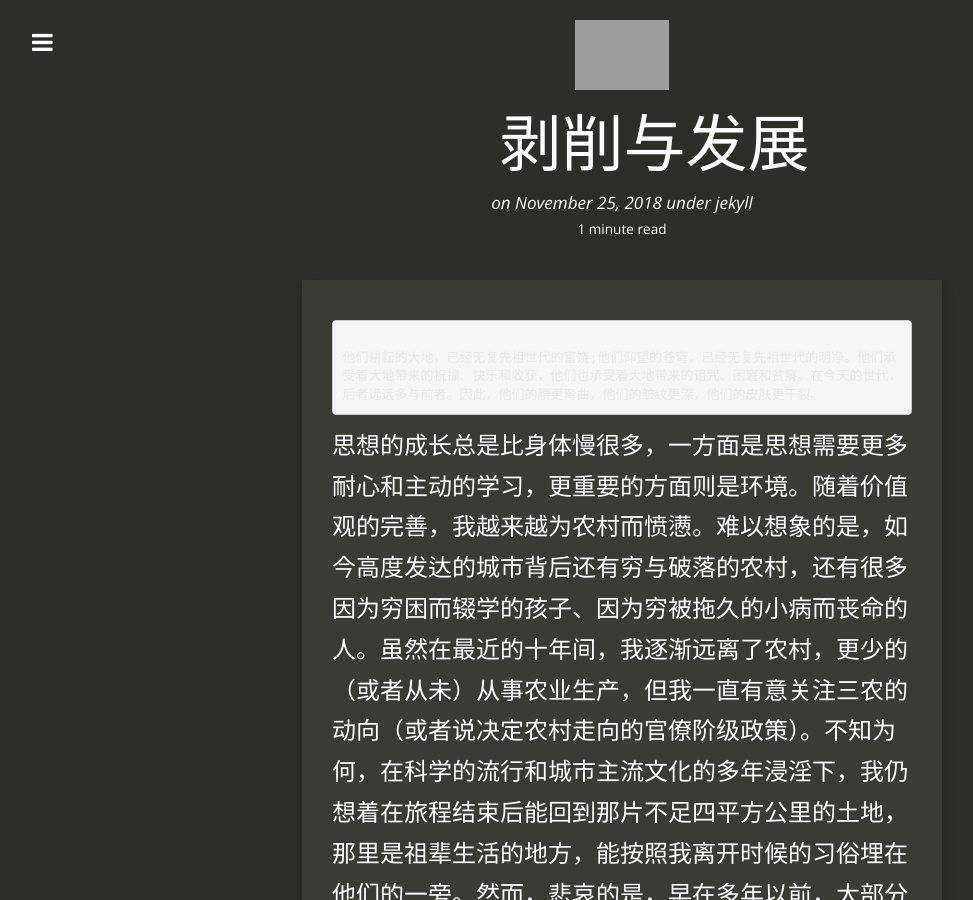
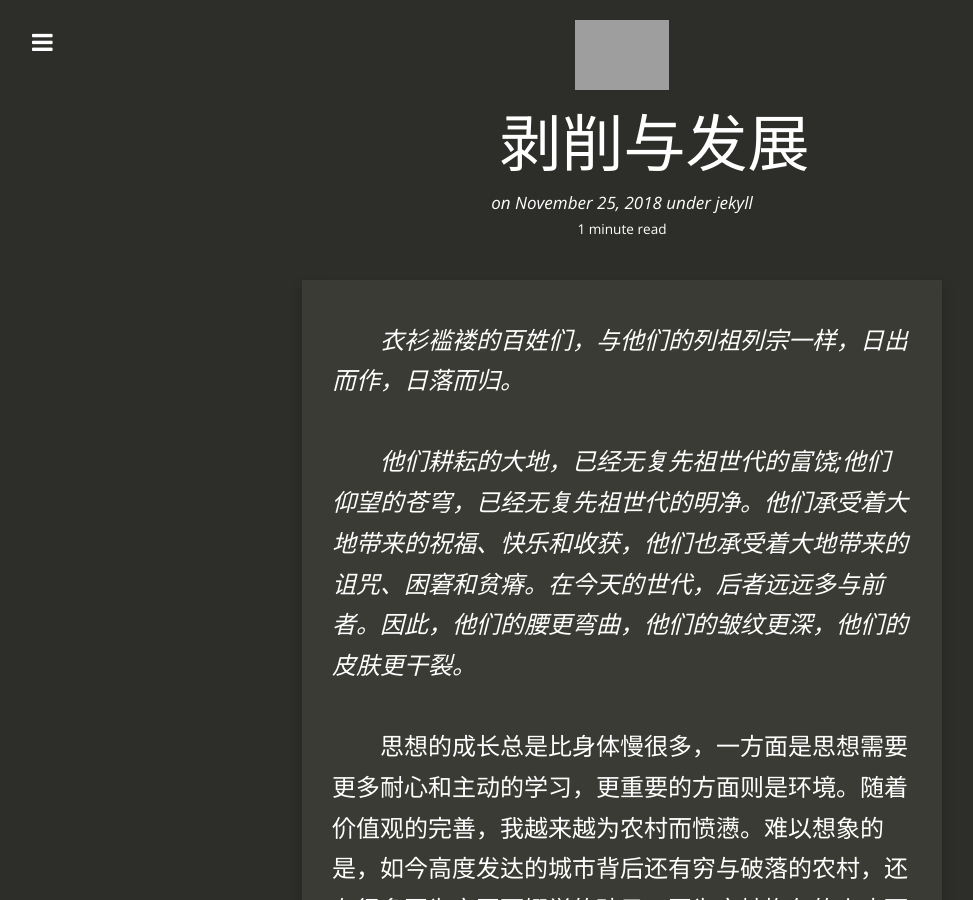
Before and after one commit to YanleiZ/yanleiz.github.com, a Jekyll site: the page built from _posts/2018-11-25-剥削与发展.md, in a window 1280 px wide and 900 px high. Shown: the whole window, without its empty margins (18-991 px from the left). Built offline with Jekyll 4.4.1, drawn with Linux system fonts in a browser that asks for light colours; nearby versions of some CDN libraries; Markdown is read by kramdown in place of the engine named in the settings; comment, search, counter and statistics services are not loaded; grey boxes are pictures that could not be loaded.

Commit message:
2
2018年11月25日22:16:53

````diff
--- a/_posts/2018-11-25-剥削与发展.md
+++ b/_posts/2018-11-25-剥削与发展.md
@@ -10,17 +10,17 @@ tags:
  - 纪录
 ---
 
-```衣衫褴褛的百姓们，与他们的列祖列宗一样，日出而作，日落而归。
+*　　衣衫褴褛的百姓们，与他们的列祖列宗一样，日出而作，日落而归。*
 
-他们耕耘的大地，已经无复先祖世代的富饶;他们仰望的苍穹，已经无复先祖世代的明净。他们承受着大地带来的祝福、快乐和收获，他们也承受着大地带来的诅咒、困窘和贫瘠。在今天的世代，后者远远多与前者。因此，他们的腰更弯曲，他们的皱纹更深，他们的皮肤更干裂。
-```
+*　　他们耕耘的大地，已经无复先祖世代的富饶;他们仰望的苍穹，已经无复先祖世代的明净。他们承受着大地带来的祝福、快乐和收获，他们也承受着大地带来的诅咒、困窘和贫瘠。在今天的世代，后者远远多与前者。因此，他们的腰更弯曲，他们的皱纹更深，他们的皮肤更干裂。*
 
-思想的成长总是比身体慢很多，一方面是思想需要更多耐心和主动的学习，更重要的方面则是环境。随着价值观的完善，我越来越为农村而愤懑。难以想象的是，如今高度发达的城市背后还有穷与破落的农村，还有很多因为穷困而辍学的孩子、因为穷被拖久的小病而丧命的人。虽然在最近的十年间，我逐渐远离了农村，更少的（或者从未）从事农业生产，但我一直有意关注三农的动向（或者说决定农村走向的官僚阶级政策）。不知为何，在科学的流行和城市主流文化的多年浸淫下，我仍想着在旅程结束后能回到那片不足四平方公里的土地，那里是祖辈生活的地方，能按照我离开时候的习俗埋在他们的一旁。然而，悲哀的是，早在多年以前，大部分农村人或多或少感觉到了剥削，很多人对孩子的期望竟只是“走出去”。
 
-关于农村的记忆本该贯穿我的一生，遗憾的是我在九十年代的记忆是残缺不全的，又在18岁后离开那里外出求学。剩下的十多年里又因为中学时期的学习不常回家而错过了很多事情，幸运的是，生命不可达之处还可通过一些资料考证，足以让我体会到“大局”的残酷。
+　　思想的成长总是比身体慢很多，一方面是思想需要更多耐心和主动的学习，更重要的方面则是环境。随着价值观的完善，我越来越为农村而愤懑。难以想象的是，如今高度发达的城市背后还有穷与破落的农村，还有很多因为穷困而辍学的孩子、因为穷被拖久的小病而丧命的人。虽然在最近的十年间，我逐渐远离了农村，更少的（或者从未）从事农业生产，但我一直有意关注三农的动向（或者说决定农村走向的官僚阶级政策）。不知为何，在科学的流行和城市主流文化的多年浸淫下，我仍想着在旅程结束后能回到那片不足四平方公里的土地，那里是祖辈生活的地方，能按照我离开时候的习俗埋在他们的一旁。然而，悲哀的是，早在多年以前，大部分农村人或多或少感觉到了剥削，很多人对孩子的期望竟只是“走出去”。
 
-这是对农民剥削严重的时代。发展的需要、资源的不平衡，让农民长期生活在最底层。因为教育程度普遍不高，即使是身处不公和苦难他们也默默承受无法出政治声音。过去的十年，我曾经亲眼所见执政机器对底层农民的践踏，也亲眼经历最为猖狂的公款、公车私用，以及地方公务人员丑恶的嘴脸。被榨取完剩余价值的农民几乎没有任何资本累积，所以提留款、黄河水、公粮等等费用的收取便也可以缴粮，农民将一年收获的粮食近一半打包充公。直到05年，占农民缴费大多数的农业税得以取消。
+　　关于农村的记忆本该贯穿我的一生，遗憾的是我在九十年代的记忆是残缺不全的，又在18岁后离开那里外出求学。剩下的十多年里又因为中学时期的学习不常回家而错过了很多事情，幸运的是，生命不可达之处还可通过一些资料考证，足以让我体会到“大局”的残酷。
 
-以前背过的政治书记得有我国有大量廉价劳动力，书中表达的观点是这是优势，闭目塞听的初等教育时代，我几乎没有形成自己的思想。在被一些“城里人”角度的观点灌输下，我甚至当真觉得这是优势。然而，优势是对于资本家而言，作为廉价劳动力是悲哀和苦难——没有社保、做的是最脏最累的工作。我曾也是一名预备廉价劳动力，只是因为我比他们多读了几本书，我没有成为真正意义上的廉价劳动力。
+　　这是对农民剥削严重的时代。发展的需要、资源的不平衡，让农民长期生活在最底层。因为教育程度普遍不高，即使是身处不公和苦难他们也默默承受无法出政治声音。过去的十年，我曾经亲眼所见执政机器对底层农民的践踏，也亲眼经历最为猖狂的公款、公车私用，以及地方公务人员丑恶的嘴脸。被榨取完剩余价值的农民几乎没有任何资本累积，所以提留款、黄河水、公粮等等费用的收取便也可以缴粮，农民将一年收获的粮食近一半打包充公。直到05年，占农民缴费大多数的农业税得以取消。
 
-经过半个多世纪资本积累和剩余价值的榨取，城乡差异早已不是小康与温饱的区别。城市有工业发展带来的完善的基础设施、优质的教育资源、先进的医疗条件。最重要的是，那些在工业中真正意义上的工人有充足的资本积累为下一代的衣食住行、生活、教育、健康付费，在农村孩子刚刚解决温饱考虑教育时（这里指国家提供的最基本的教育），城市的孩子已经开始素质教育。乃至现在马太效应显著，今年人民日报发的河北一名贫困家庭女孩考入北大来“打脸”寒门难出贵子的说法，然而这正是说明“寒门难出贵子”已成事实。已经到了一名寒门子弟考入名校需要媒体报道的程度，还不能说明问题吗？
+　　以前背过的政治书记得有我国有大量廉价劳动力，书中表达的观点是这是优势，闭目塞听的初等教育时代，我几乎没有形成自己的思想。在被一些“城里人”角度的观点灌输下，我甚至当真觉得这是优势。然而，优势是对于资本家而言，作为廉价劳动力是悲哀和苦难——没有社保、做的是最脏最累的工作。我曾也是一名预备廉价劳动力，只是因为我比他们多读了几本书，我没有成为真正意义上的廉价劳动力。
+
+　　经过半个多世纪资本积累和剩余价值的榨取，城乡差异早已不是小康与温饱的区别。城市有工业发展带来的完善的基础设施、优质的教育资源、先进的医疗条件。最重要的是，那些在工业中真正意义上的工人有充足的资本积累为下一代的衣食住行、生活、教育、健康付费，在农村孩子刚刚解决温饱考虑教育时（这里指国家提供的最基本的教育），城市的孩子已经开始素质教育。乃至现在马太效应显著，今年人民日报发的河北一名贫困家庭女孩考入北大来“打脸”寒门难出贵子的说法，然而这正是说明“寒门难出贵子”已成事实。已经到了一名寒门子弟考入名校需要媒体报道的程度，还不能说明问题吗？
````
